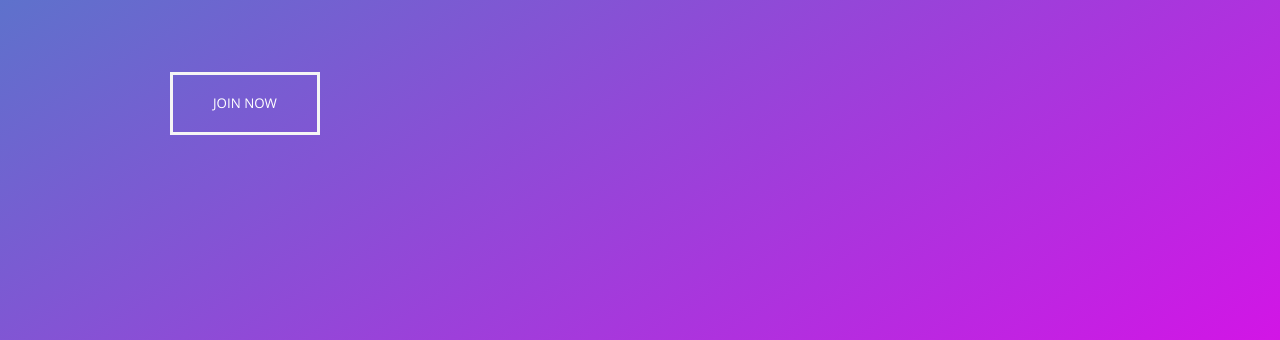
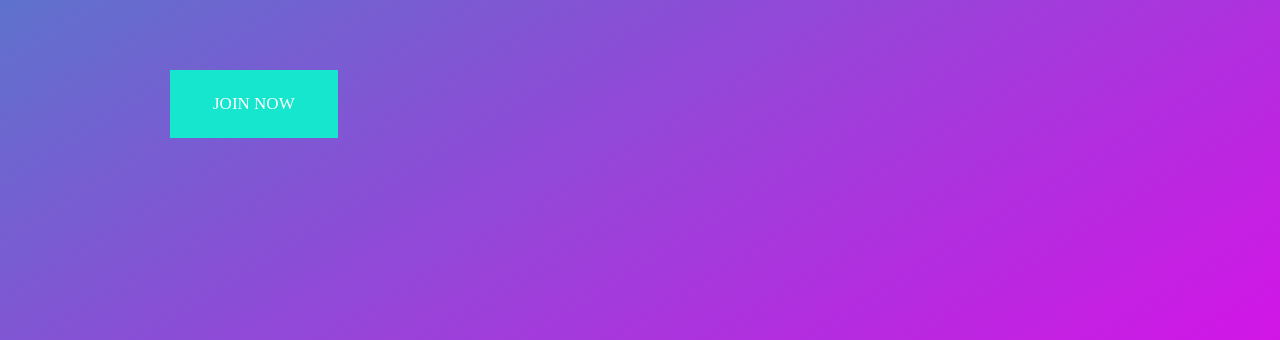
Before and after one commit to kbrsh/gradual, a website: page views/index/index.html in a window 1280 px wide. Shown: the part 460-800 px from the top of the page. Drawn offline with Linux system fonts and the light colour scheme; files that its build step writes are made by us from their sources; files whose address does not match are found by name; a web font is replaced by a local one.

Commit message:
make button colorful

```diff
--- a/assets/css/styles.css
+++ b/assets/css/styles.css
@@ -39,14 +39,13 @@ p {
 
 .fancy-btn {
   padding: 2rem 4rem;
-  border: 3px solid #f5f5f5;
-  background: transparent;
+  border: 3px solid #15E6CD;
+  background-color: #15E6CD;
   border-radius: 0px;
+  font-family: "Quicksand";
+  font-size: 1.7rem;
 }
 
-.fancy-btn::before {
-  content: "";
-}
 
 
 #logo {
```
